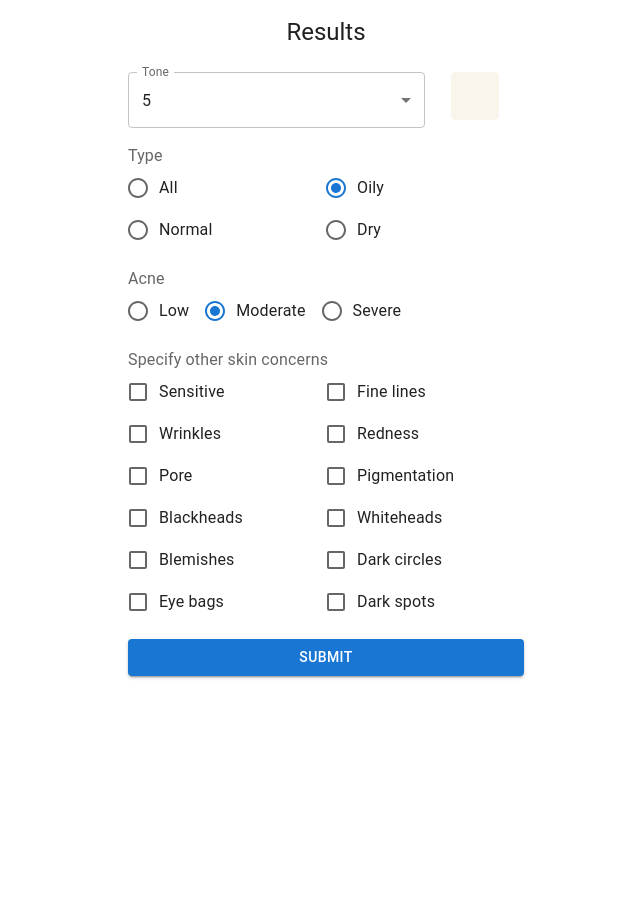
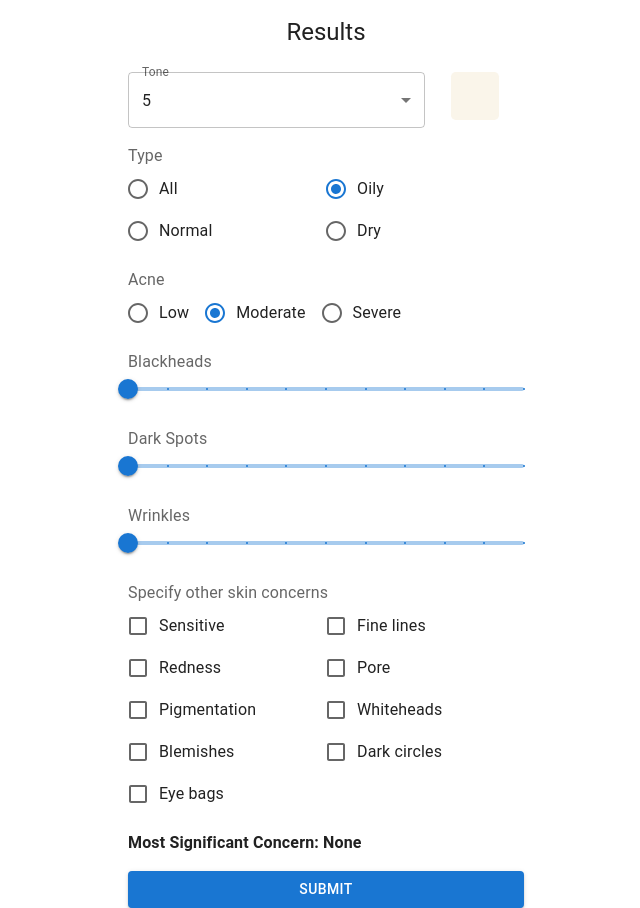
Before and after one commit to Aaditya8C/Machine-Learning-project, a React (Create React App) app in the folder frontend/: page /form in a window 1280 px wide. Shown: the whole page, without its empty margins (314-954 px from the left). Before the commit the page ends 800 px from the top, so only its background shows below. Built offline with nearby package versions, Linux system fonts and the light colour scheme.

Commit message:
other_concern_integrated

```diff
--- a/frontend/src/views/Form.jsx
+++ b/frontend/src/views/Form.jsx
@@ -1,5 +1,6 @@
 import React, { useState } from "react";
 import { useNavigate } from "react-router-dom";
+import { Slider } from "@mui/material";
 
 // MUI
 import Container from "@mui/material/Container";
@@ -63,20 +64,30 @@ const reverseAcneLevel = (level) => {
   }
 };
 
+// ... existing imports
 const Form = () => {
   const { state } = useLocation();
   if (state !== null) {
     data = state.data;
     if (data.type === "Oil") data.type = "Oily";
-    data.acne = reverseAcneLevel(data.acne); // reverse acne for frontend
+    data.acne = reverseAcneLevel(data.acne);
     console.log("Modified from backend: ", data);
   }
+  console.log("Datttta", data);
 
-  const { type, tone, acne } = data;
+  const { type, tone, acne, other_concerns = {} } = data;
 
   const [currType, setCurrType] = useState(type);
   const [currTone, setCurrTone] = useState(parseInt(tone));
   const [currAcne, setAcne] = useState(acne);
+  const [currBlackheads, setBlackheads] = useState(
+    other_concerns?.Blackheads || 0
+  );
+  const [currDarkspots, setDarkspots] = useState(
+    other_concerns?.Darkspots || 0
+  );
+  const [currWrinkles, setWrinkles] = useState(other_concerns?.Wrinkles || 0);
+
   const [features, setFeatures] = useState({
     normal: false,
     dry: false,
@@ -85,17 +96,14 @@ const Form = () => {
     acne: false,
     sensitive: false,
     "fine lines": false,
-    wrinkles: false,
     redness: false,
     dull: false,
     pore: false,
     pigmentation: false,
-    blackheads: false,
     whiteheads: false,
     blemishes: false,
     "dark circles": false,
     "eye bags": false,
-    "dark spots": false,
   });
 
   const handleChange = (event) => {
@@ -105,22 +113,17 @@ const Form = () => {
     });
   };
 
-  const handleTone = (e) => {
-    setCurrTone(e.target.value);
-  };
-
-  const handleType = (e) => {
-    setCurrType(e.target.value);
-  };
-
-  const handleAcne = (e) => {
-    setAcne(e.target.value);
-  };
+  const handleTone = (e) => setCurrTone(e.target.value);
+  const handleType = (e) => setCurrType(e.target.value);
+  const handleAcne = (e) => setAcne(e.target.value);
+  const handleBlackheads = (e) => setBlackheads(e.target.value);
+  const handleDarkspots = (e) => setDarkspots(e.target.value);
+  const handleWrinkles = (e) => setWrinkles(e.target.value);
 
   const navigate = useNavigate();
 
   const handleSubmit = () => {
-    const acneToSubmit = reverseAcneLevel(currAcne); // reverse acne before sending to backend
+    const acneToSubmit = reverseAcneLevel(currAcne);
 
     if (currType === "All") {
       features["normal"] = true;
@@ -131,48 +134,32 @@ const Form = () => {
       features[currType.toLowerCase()] = true;
     }
 
-    if (acneToSubmit !== "Low") {
-      features["acne"] = true;
-    }
+    // convert slider values to boolean (presence or absence)
+    features["blackheads"] = currBlackheads > 0;
+    features["dark spots"] = currDarkspots > 0;
+    features["wrinkles"] = currWrinkles > 0;
 
+    // convert all booleans to 1 or 0 for backend
     for (const [key, value] of Object.entries(features)) {
       features[key] = value ? 1 : 0;
     }
-
-    console.log({
-      features: features,
-      type: currType,
-      tone: currTone,
-      acne: acneToSubmit,
-    });
 
     putForm(features, currType, currTone, navigate);
   };
 
   return (
     <>
-      <Container
-        maxWidth="xs"
-        sx={{ marginTop: "2vh" }}
-        alignitems="center"
-        width="inherit"
-      >
-        <Typography variant="h5" component="div" textAlign="center">
+      <Container maxWidth="xs" sx={{ marginTop: "2vh" }} alignitems="center">
+        <Typography variant="h5" textAlign="center">
           Results
         </Typography>
 
-        <FormControl component="fieldset" sx={{ marginTop: "3vh" }}>
+        <FormControl sx={{ marginTop: "3vh" }}>
+          {/* Tone selection */}
           <Grid container>
             <Grid item xs={9}>
-              <InputLabel id="demo-simple-select-label">Tone</InputLabel>
-              <Select
-                labelId="demo-simple-select-label"
-                id="demo-simple-select"
-                value={currTone}
-                label="Tone"
-                onChange={handleTone}
-                fullWidth
-              >
+              <InputLabel>Tone</InputLabel>
+              <Select value={currTone} onChange={handleTone} fullWidth>
                 {skinToneValues.map((value) => (
                   <MenuItem key={value} value={value}>
                     {value}
@@ -187,21 +174,16 @@ const Form = () => {
                   width: "3rem",
                   backgroundColor: skinToneColors[currTone - 1],
                   margin: "0 auto",
-                  justifySelf: "center",
                   borderRadius: "10%",
                 }}
-              ></div>
+              />
             </Grid>
           </Grid>
 
+          {/* Type selection */}
           <Grid marginTop="2vh">
-            <FormLabel component="legend">Type</FormLabel>
-            <RadioGroup
-              row
-              name="row-radio-buttons-group"
-              onChange={handleType}
-              value={currType}
-            >
+            <FormLabel>Type</FormLabel>
+            <RadioGroup row value={currType} onChange={handleType}>
               <Grid container>
                 {skinTypes.map((type) => (
                   <Grid item xs={6} key={type}>
@@ -216,21 +198,17 @@ const Form = () => {
             </RadioGroup>
           </Grid>
 
+          {/* Acne */}
           <Grid marginTop="2vh">
-            <FormLabel component="legend">Acne</FormLabel>
-            <RadioGroup
-              row
-              name="row-radio-buttons-group"
-              onChange={handleAcne}
-              value={currAcne}
-            >
+            <FormLabel>Acne</FormLabel>
+            <RadioGroup row value={currAcne} onChange={handleAcne}>
               <Grid container>
                 {acnes.map((ac) => (
                   <Grid item key={ac}>
                     <FormControlLabel
                       value={reverseAcneLevel(ac)}
                       control={<Radio />}
-                      label={ac} // display reversed label
+                      label={ac}
                     />
                   </Grid>
                 ))}
@@ -238,12 +216,58 @@ const Form = () => {
             </RadioGroup>
           </Grid>
 
+          {/* Blackheads Slider */}
           <Grid marginTop="2vh">
-            <FormLabel component="legend">
-              Specify other skin concerns
-            </FormLabel>
+            <FormLabel>Blackheads</FormLabel>
+            <Slider
+              value={currBlackheads}
+              onChange={(e, val) => setBlackheads(val)}
+              step={1}
+              marks
+              min={0}
+              max={10}
+              valueLabelDisplay="auto"
+            />
+          </Grid>
+
+          {/* Dark Spots Slider */}
+          <Grid marginTop="2vh">
+            <FormLabel>Dark Spots</FormLabel>
+            <Slider
+              value={currDarkspots}
+              onChange={(e, val) => setDarkspots(val)}
+              step={1}
+              marks
+              min={0}
+              max={10}
+              valueLabelDisplay="auto"
+            />
+          </Grid>
+
+          {/* Wrinkles Slider */}
+          <Grid marginTop="2vh">
+            <FormLabel>Wrinkles</FormLabel>
+            <Slider
+              value={currWrinkles}
+              onChange={(e, val) => setWrinkles(val)}
+              step={1}
+              marks
+              min={0}
+              max={10}
+              valueLabelDisplay="auto"
+            />
+          </Grid>
+
+          {/* Remaining concerns */}
+          <Grid marginTop="2vh">
+            <FormLabel>Specify other skin concerns</FormLabel>
             <Grid container>
-              {otherConcerns.map((concern) => (
+              {otherConcerns
+                .filter(
+                  (concern) =>
+                    !["wrinkles", "blackheads", "dark spots"].includes(concern)
+                )
+                .map((concern) => (
                   <Grid item xs={6} key={concern}>
                     <FormControlLabel
                       control={
@@ -253,7 +277,6 @@ const Form = () => {
                           name={concern}
                         />
                       }
-                    value={concern}
                       label={concern.charAt(0).toUpperCase() + concern.slice(1)}
                     />
                   </Grid>
@@ -261,6 +284,15 @@ const Form = () => {
             </Grid>
           </Grid>
 
+          {/* Most Significant Problem */}
+          <Grid marginTop="2vh">
+            <Typography variant="body1" fontWeight="bold">
+              Most Significant Concern:{" "}
+              {other_concerns?.Most_significant_problem || "None"}
+            </Typography>
+          </Grid>
+
+          {/* Submit */}
           <Grid marginTop="2vh" item xs={12}>
             <Button onClick={handleSubmit} variant="contained" fullWidth>
               Submit
@@ -272,4 +304,6 @@ const Form = () => {
   );
 };
 
+// export default Form;
+
 export default Form;
```
Also changed, not shown: 1 other file (tests, documents, lock files or other folders). Lines whose indentation alone changed are shown as unchanged.
